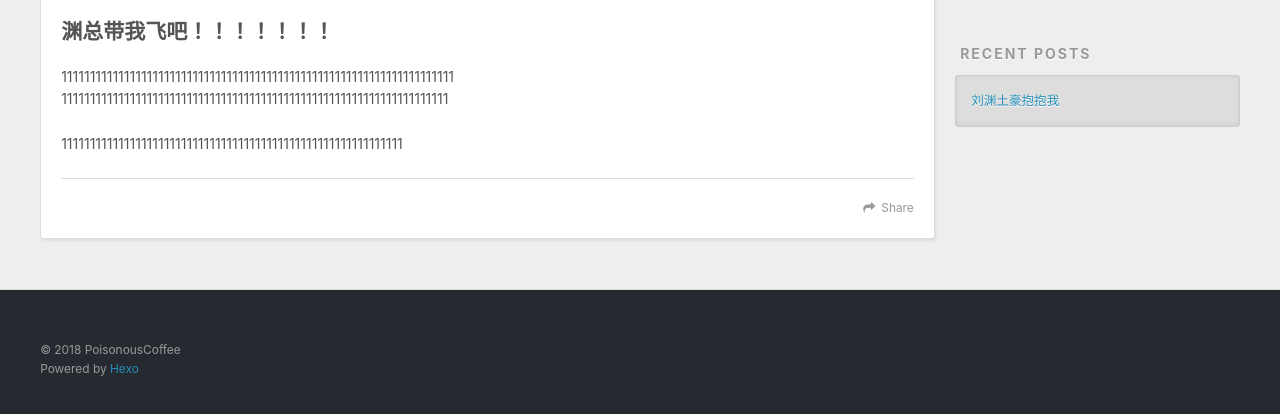
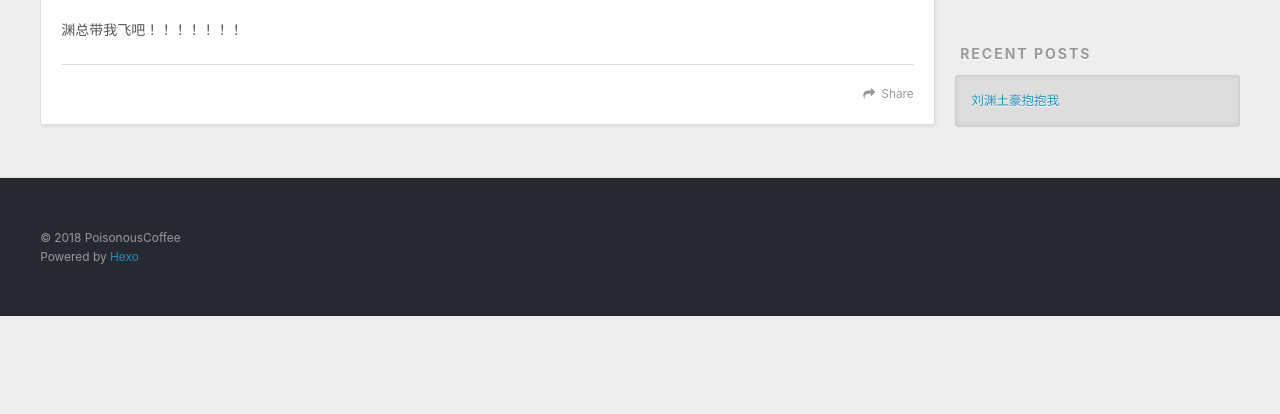
Before and after one commit to poisonouscoffee/poisonouscoffee.github.io, a plain HTML site: page 2018/10/02/刘渊土豪抱抱我/index.html in a window 1280 px wide. Shown: the part 434-848 px from the top of the page. After the commit the page ends 800 px from the top, so only its background shows below. Drawn offline with nearby package versions, Linux system fonts and the light colour scheme.

Commit message:
Site updated: 2018-10-02 22:47:47

```diff
--- a/2018/10/02/刘渊土豪抱抱我/index.html
+++ b/2018/10/02/刘渊土豪抱抱我/index.html
@@ -7,17 +7,17 @@
 
   <title>刘渊土豪抱抱我 | PoisonousCoffee&#39;s Blog</title>
   <meta name="viewport" content="width=device-width, initial-scale=1, maximum-scale=1">
-  <meta name="description" content="渊总带我飞吧！！！！！！！11111111111111111111111111111111111111111111111111111111111111111111111111111111111111111111111111111111111111111111111111111111111111111 1111111111111111111111111111111111111111111111111">
+  <meta name="description" content="渊总带我飞吧！！！！！！！">
 <meta property="og:type" content="article">
 <meta property="og:title" content="刘渊土豪抱抱我">
 <meta property="og:url" content="https://poisonouscoffee.github.io/2018/10/02/刘渊土豪抱抱我/index.html">
 <meta property="og:site_name" content="PoisonousCoffee&#39;s Blog">
-<meta property="og:description" content="渊总带我飞吧！！！！！！！11111111111111111111111111111111111111111111111111111111111111111111111111111111111111111111111111111111111111111111111111111111111111111 1111111111111111111111111111111111111111111111111">
+<meta property="og:description" content="渊总带我飞吧！！！！！！！">
 <meta property="og:locale" content="default">
-<meta property="og:updated_time" content="2018-10-02T14:46:30.637Z">
+<meta property="og:updated_time" content="2018-10-02T14:47:35.070Z">
 <meta name="twitter:card" content="summary">
 <meta name="twitter:title" content="刘渊土豪抱抱我">
-<meta name="twitter:description" content="渊总带我飞吧！！！！！！！11111111111111111111111111111111111111111111111111111111111111111111111111111111111111111111111111111111111111111111111111111111111111111 1111111111111111111111111111111111111111111111111">
+<meta name="twitter:description" content="渊总带我飞吧！！！！！！！">
 
     <link rel="alternate" href="/atom.xml" title="PoisonousCoffee&#39;s Blog" type="application/atom+xml">
 
@@ -86,13 +86,12 @@
 
     <div class="article-entry" itemprop="articleBody">
 
-        <h2 id="渊总带我飞吧！！！！！！！"><a href="#渊总带我飞吧！！！！！！！" class="headerlink" title="渊总带我飞吧！！！！！！！"></a>渊总带我飞吧！！！！！！！</h2><p>111111111111111111111111111111111111111111111111111111111111111111111<br>11111111111111111111111111111111111111111111111111111111111111111111</p>
-<p>111111111111111111111111111111111111111111111111111111111111</p>
+        <p>渊总带我飞吧！！！！！！！</p>
 
 
     </div>
     <footer class="article-footer">
-      <a data-url="https://poisonouscoffee.github.io/2018/10/02/刘渊土豪抱抱我/" data-id="cjmru5268000064ai6tlwh2qi" class="article-share-link">Share</a>
+      <a data-url="https://poisonouscoffee.github.io/2018/10/02/刘渊土豪抱抱我/" data-id="cjmru6t4o0000wwaivynen7sn" class="article-share-link">Share</a>
 
 
     </footer>
```
Also changed, not shown: index.html (+2 -3 lines).
